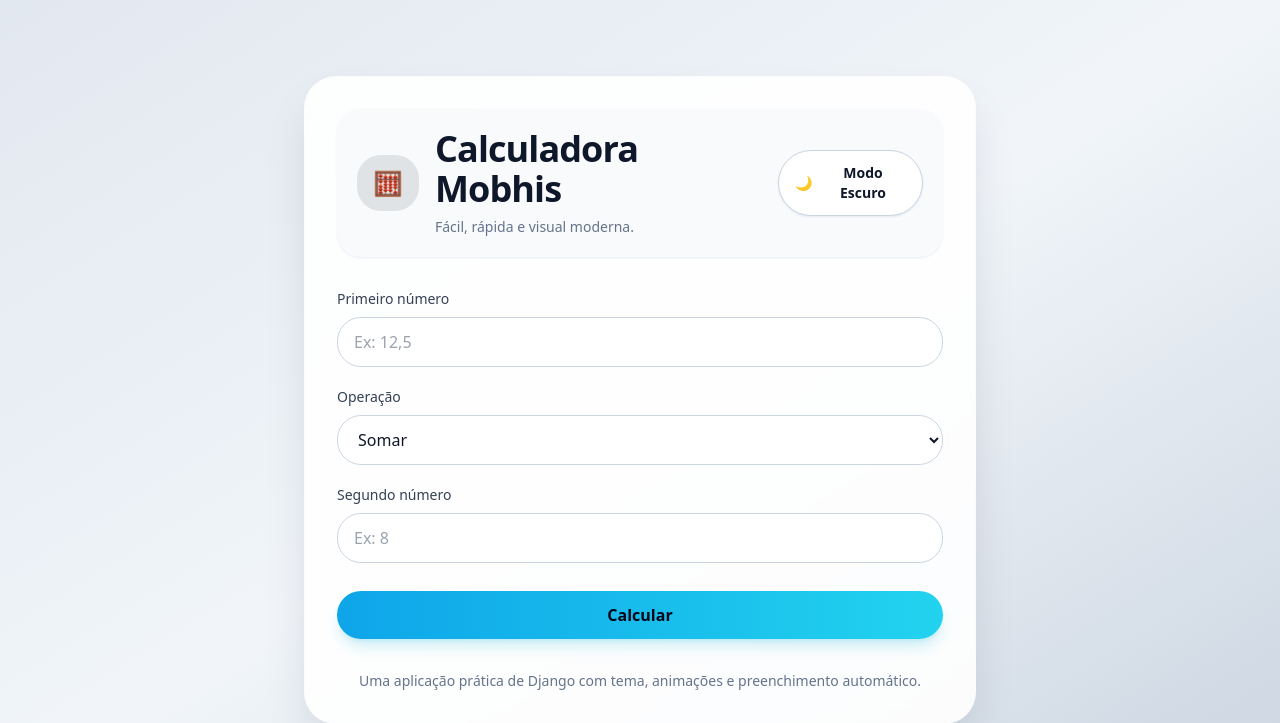
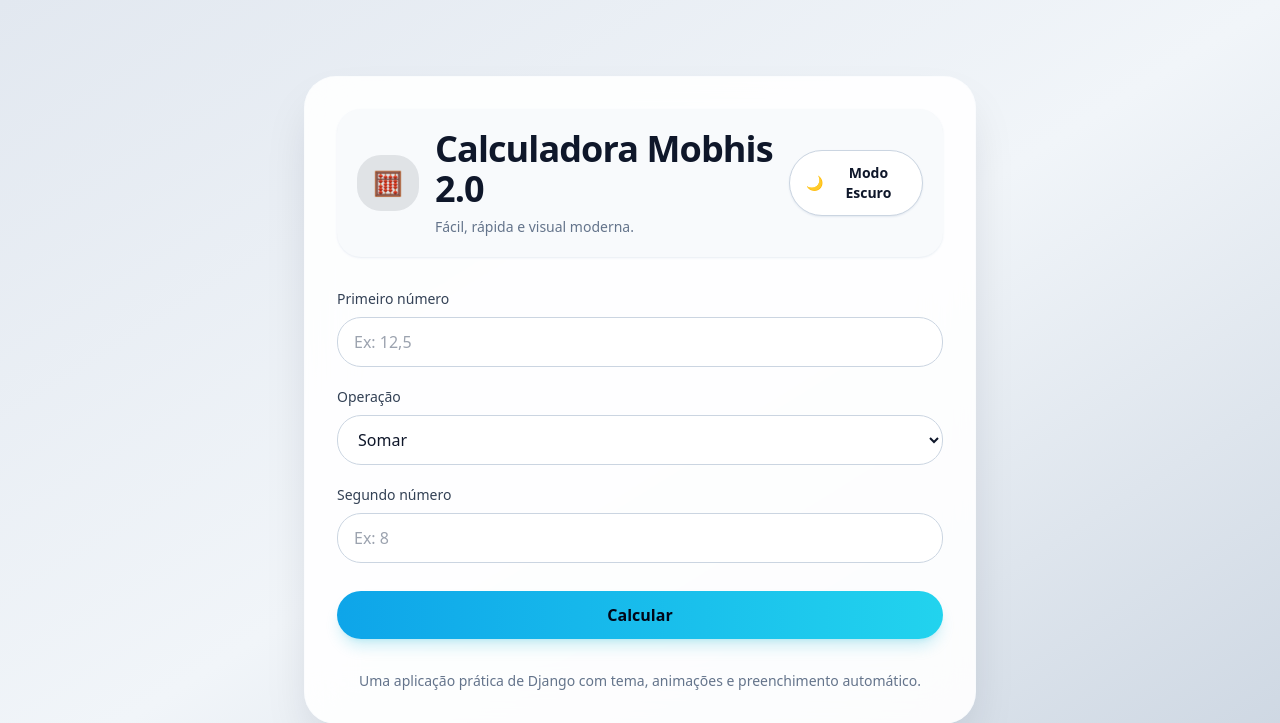
Before and after one commit to gcsamuel/calculadora, a Django app: page / in a window 1280 px wide. Shown: the top 723 px of the page. Run offline with Django 5.2, Linux system fonts and the light colour scheme; some libraries are stand-ins or nearby versions.

Commit message:
settings atualizado

```diff
--- a/calculadora/templates/calculadora/home.html
+++ b/calculadora/templates/calculadora/home.html
@@ -37,7 +37,7 @@
                         <span class="text-2xl">🧮</span>
                     </div>
                     <div>
-                        <h1 class="text-4xl font-semibold tracking-tight text-slate-900 dark:text-white">Calculadora Mobhis</h1>
+                        <h1 class="text-4xl font-semibold tracking-tight text-slate-900 dark:text-white">Calculadora Mobhis 2.0</h1>
                         <p class="mt-2 text-sm text-slate-500 dark:text-slate-400">Fácil, rápida e visual moderna.</p>
                     </div>
                 </div>
```
